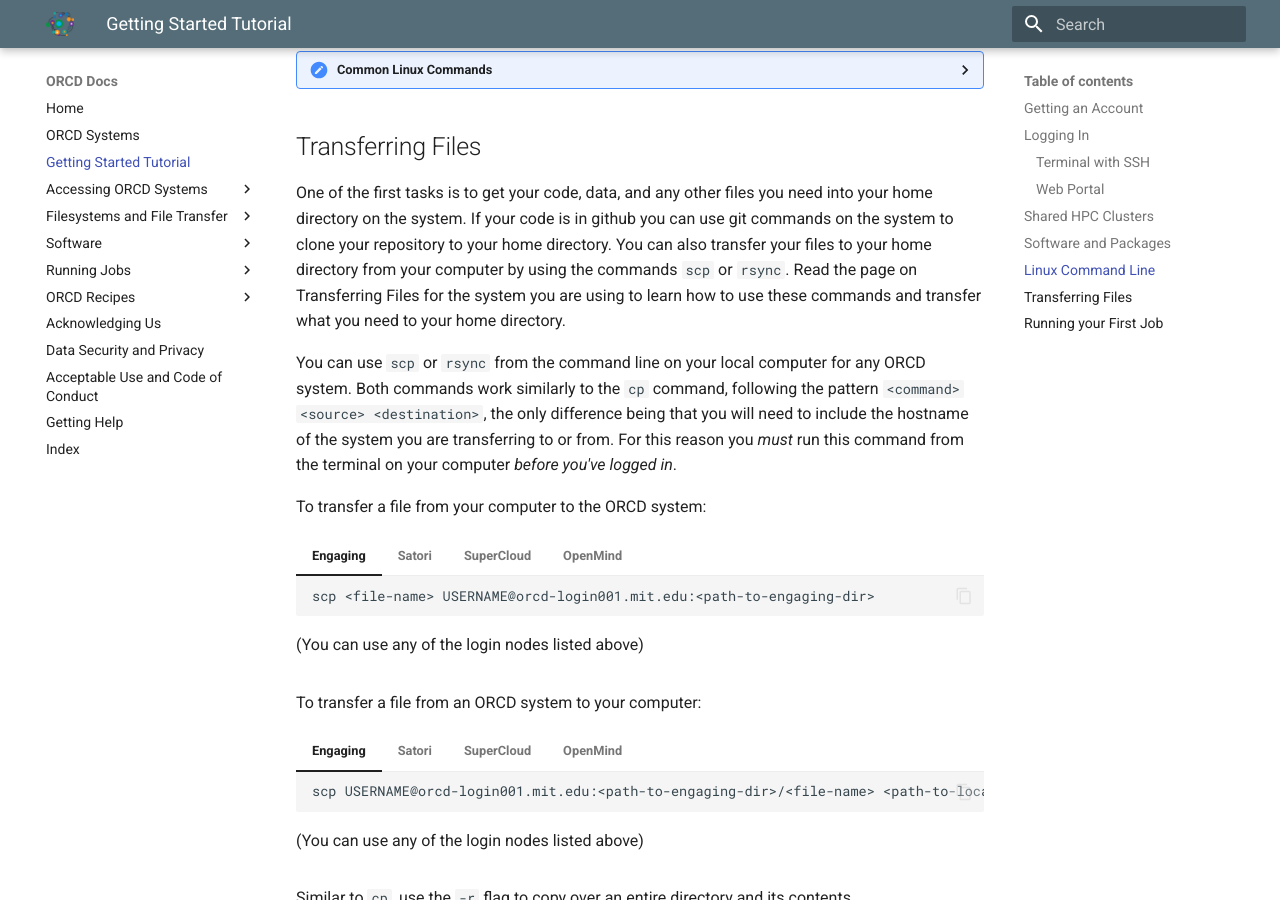
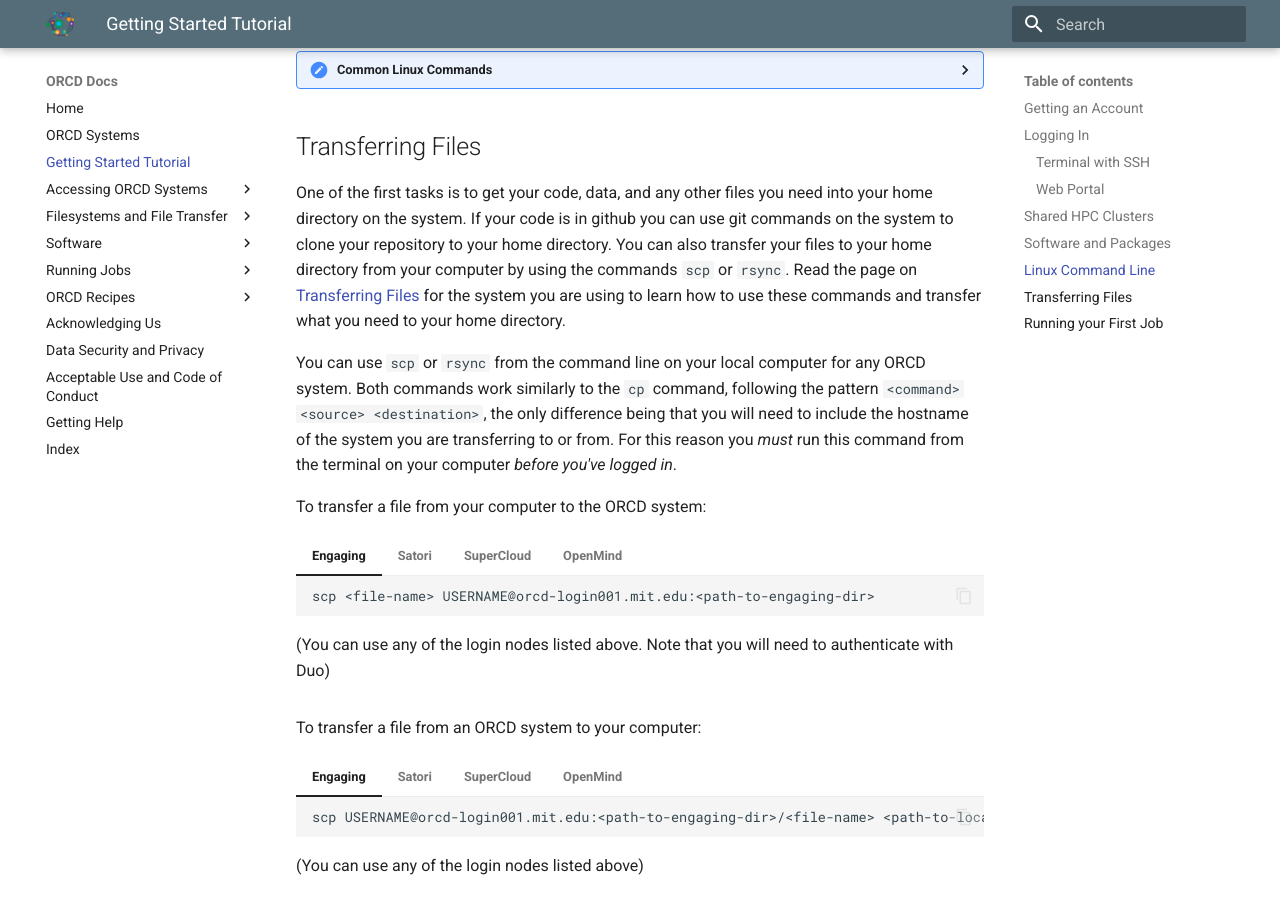
Before and after one commit to mit-orcd/orcd-docs-edit, an MkDocs documentation site: the page built from docs/getting-started.md, in a window 1280 px wide and 900 px high, scrolled down 3668 px. Built offline with MkDocs 1.6.1 and Material for MkDocs 9.7.7, drawn with Linux system fonts in a browser that asks for light colours; some of the changed lines change nothing that is shown.

Commit message:
added note about Duo for scp

````diff
--- a/docs/getting-started.md
+++ b/docs/getting-started.md
@@ -280,9 +280,10 @@
 github you can use git commands on the system to clone your repository
 to your home directory. You can also transfer your files to your home
 directory from your computer by using the commands `scp` or `rsync`. Read
-the page on Transferring Files for the system you are using to learn
-how to use these commands and transfer what you need to your home
-directory.
+the page on
+[Transferring Files](./filesystems-file-transfer/transferring-files.md) for the
+system you are using to learn how to use these commands and transfer what you
+need to your home directory.
 
 You can use `scp` or `rsync` from the command line on your local computer for any ORCD system. Both commands work similarly to the `cp` command, following the pattern `<command> <source> <destination>`, the only difference being that you will need to include the hostname of the system you are transferring to or from. For this reason you *must* run this command from the terminal on your computer *before you've logged in*.
 
@@ -294,7 +295,8 @@
     scp <file-name> USERNAME@orcd-login001.mit.edu:<path-to-engaging-dir>
     ```
 
-    (You can use any of the login nodes listed above)
+    (You can use any of the login nodes listed above. Note that you will need to
+    authenticate with Duo)
 
 === "Satori"
 
````
